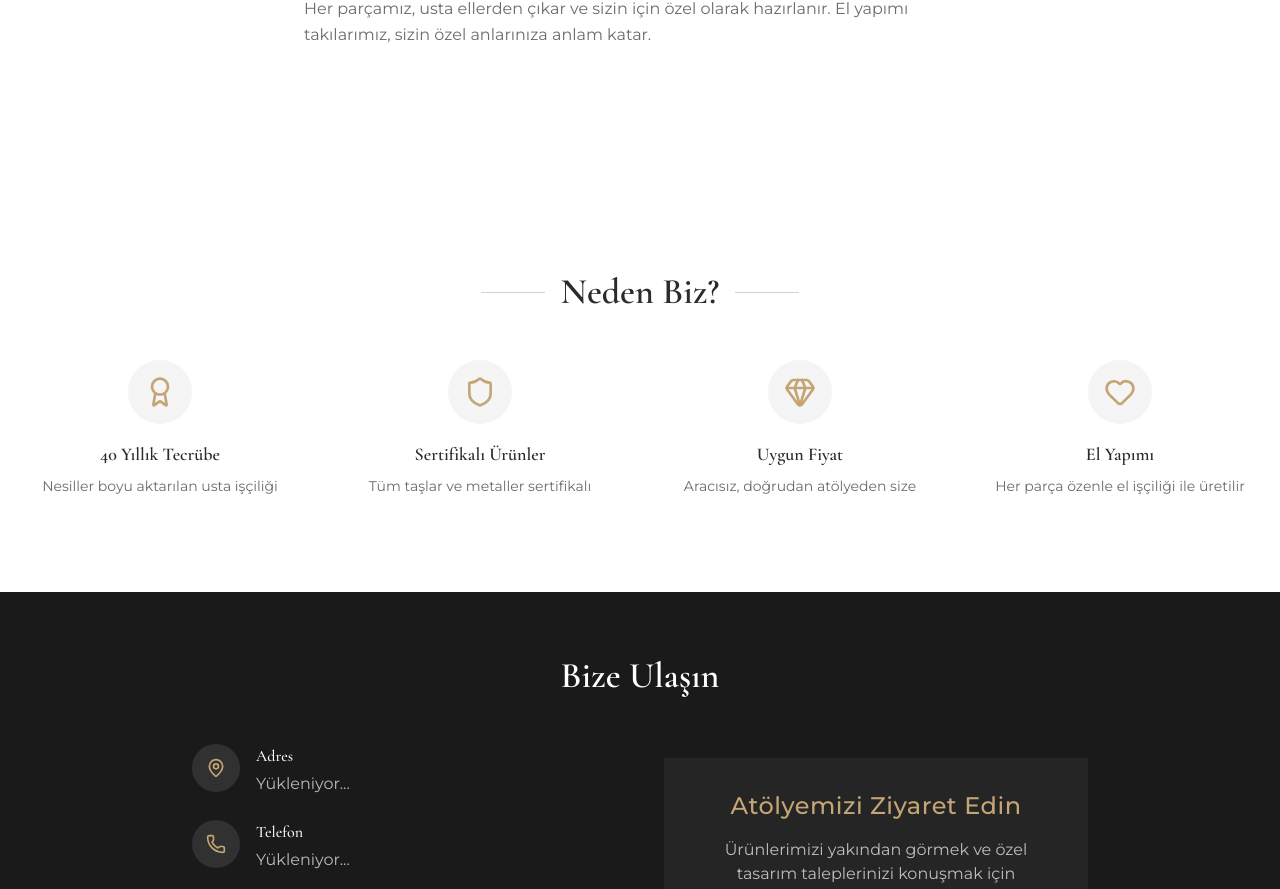
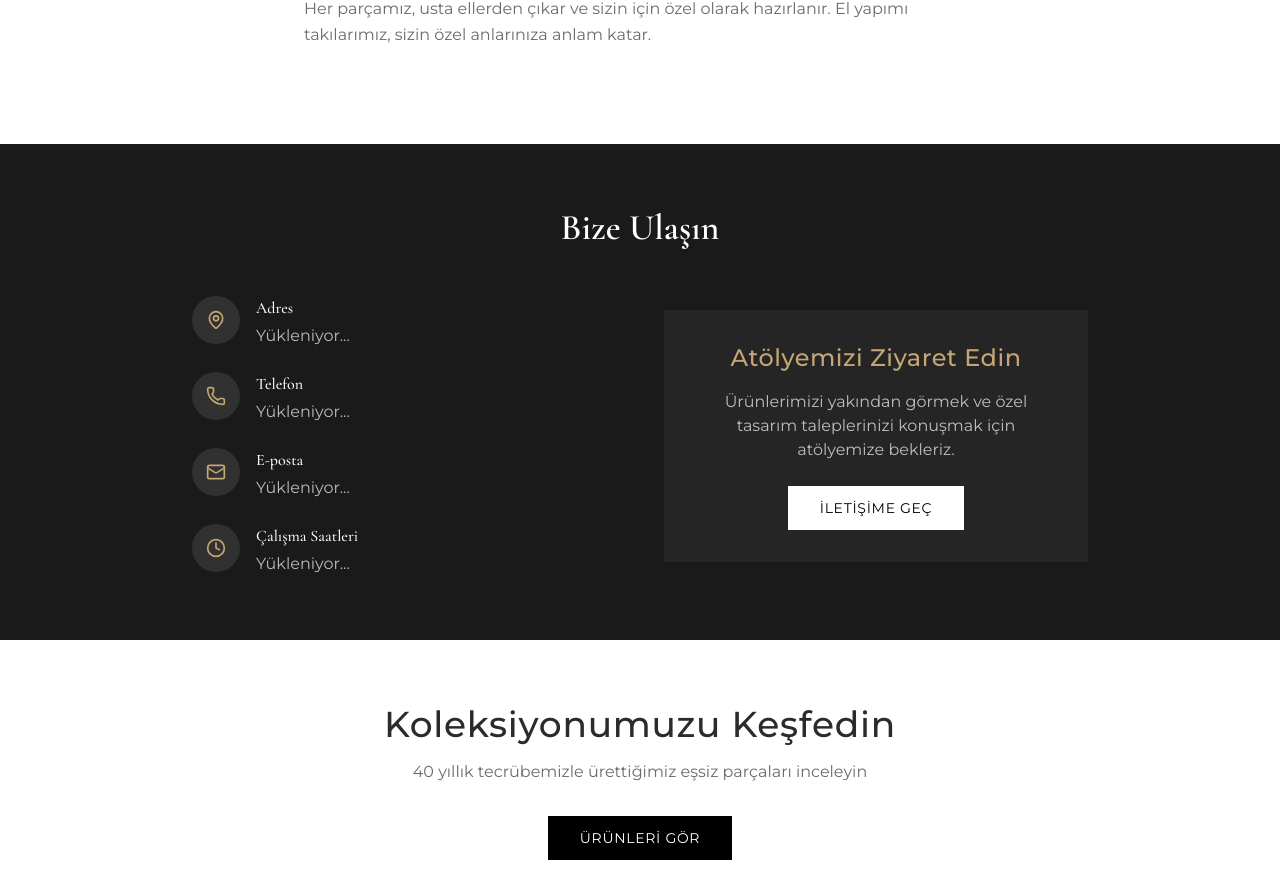
Before and after one commit to Himess/yazici-atolye, a Next.js app: page /hakkimizda in a window 1280 px wide. Shown: the part 1154-2043 px from the top of the page. Built offline with nearby package versions, Linux system fonts and the light colour scheme; no server answers; the database is empty.

Commit message:
Remove about page values section

```diff
--- a/src/app/hakkimizda/page.tsx
+++ b/src/app/hakkimizda/page.tsx
@@ -3,7 +3,7 @@
 import Image from "next/image";
 import Link from "next/link";
 import { useState, useEffect } from "react";
-import { MapPin, Phone, Mail, Clock, Award, Shield, Gem, Heart } from "lucide-react";
+import { MapPin, Phone, Mail, Clock } from "lucide-react";
 
 interface SiteSettings {
   phone?: string;
@@ -38,28 +38,6 @@ export default function HakkimizdaPage() {
   // Helper to strip non-digit characters for tel: and wa.me links
   const phoneDigits = (val?: string) => val?.replace(/\D/g, "") || "";
 
-
-  // Parse neden biz items from API or use defaults
-  const iconMap: Record<string, React.ReactNode> = {
-    Award: <Award className="w-8 h-8 text-[#C4A574]" />,
-    Shield: <Shield className="w-8 h-8 text-[#C4A574]" />,
-    Gem: <Gem className="w-8 h-8 text-[#C4A574]" />,
-    Heart: <Heart className="w-8 h-8 text-[#C4A574]" />,
-  };
-  const nedenBizItems = (() => {
-    try {
-      return JSON.parse(content.neden_biz?.items || "[]");
-    } catch {
-      return [];
-    }
-  })();
-  const defaultNedenBizItems = [
-    { icon: "Award", title: "40 Yıllık Tecrübe", description: "Nesiller boyu aktarılan usta işçiliği" },
-    { icon: "Shield", title: "Sertifikalı Ürünler", description: "Tüm taşlar ve metaller sertifikalı" },
-    { icon: "Gem", title: "Uygun Fiyat", description: "Aracısız, doğrudan atölyeden size" },
-    { icon: "Heart", title: "El Yapımı", description: "Her parça özenle el işçiliği ile üretilir" },
-  ];
-  const finalNedenBizItems = nedenBizItems.length > 0 ? nedenBizItems : defaultNedenBizItems;
 
   return (
     <div className="min-h-screen bg-white">
@@ -106,29 +84,6 @@ export default function HakkimizdaPage() {
                 </p>
               </div>
             </div>
-          </div>
-        </div>
-      </section>
-
-      {/* Degerlerimiz */}
-      <section className="py-16 md:py-24">
-        <div className="container mx-auto px-4">
-          <div className="section-line">
-            <h2 className="section-title">Neden Biz?</h2>
-          </div>
-
-          <div className="grid grid-cols-1 md:grid-cols-2 lg:grid-cols-4 gap-8 mt-12">
-            {finalNedenBizItems.map((item: { icon: string; title: string; description: string }, index: number) => (
-              <div key={index} className="text-center">
-                <div className="w-16 h-16 mx-auto mb-4 bg-[#F5F5F5] rounded-full flex items-center justify-center">
-                  {iconMap[item.icon] || <Award className="w-8 h-8 text-[#C4A574]" />}
-                </div>
-                <h3 className="font-serif text-lg mb-2">{item.title}</h3>
-                <p className="text-sm text-muted-foreground">
-                  {item.description}
-                </p>
-              </div>
-            ))}
           </div>
         </div>
       </section>
```
